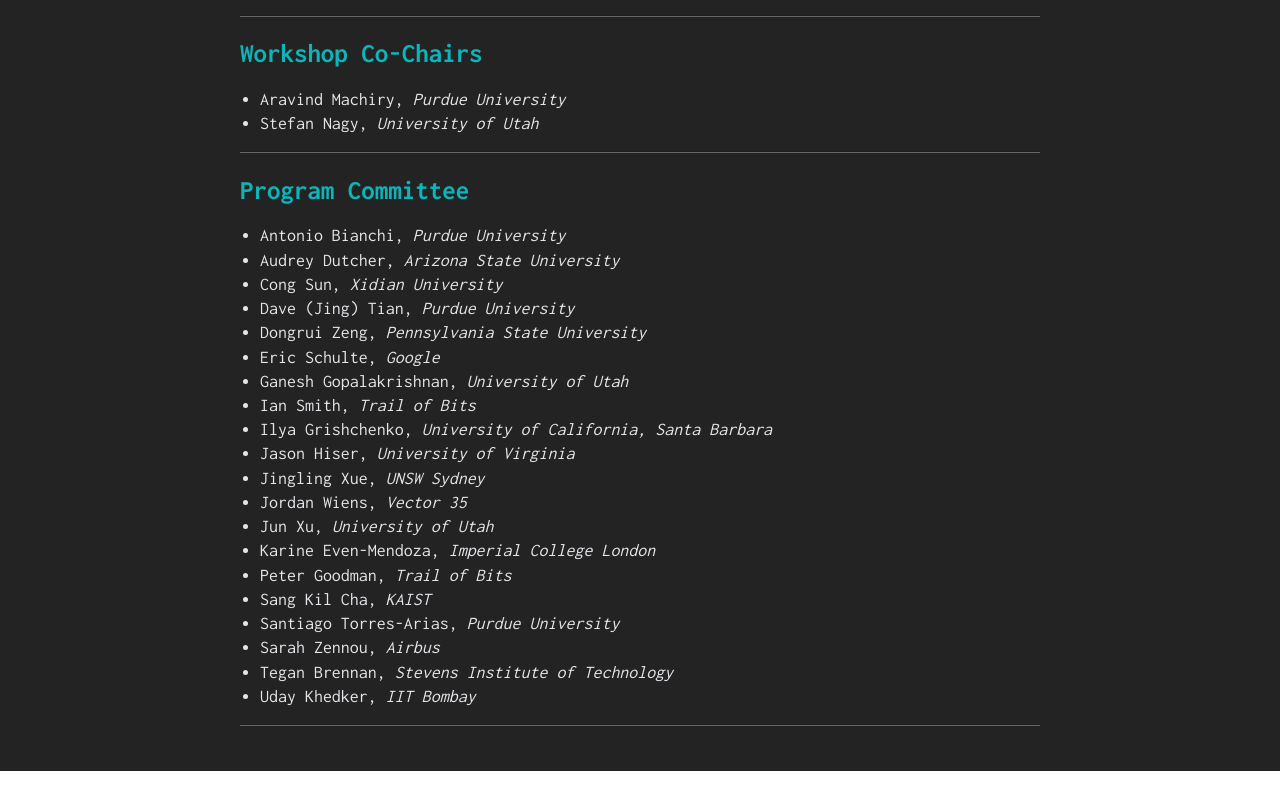
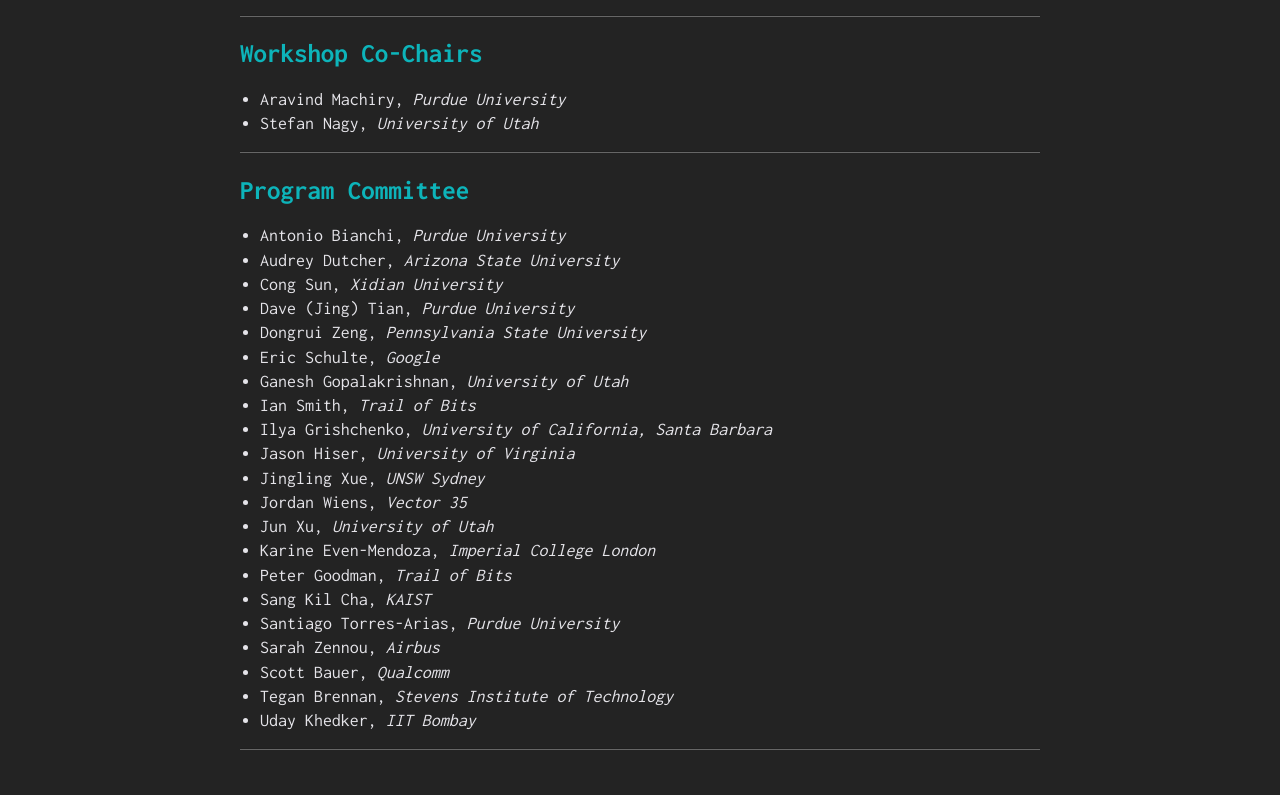
Before and after one commit to NDSS-BAR24/NDSS-BAR24.github.io, a plain HTML site: page index.html in a window 1280 px wide. Shown: the part 2042-2837 px from the top of the page. Before the commit the page ends 2813 px from the top, so only its background shows below. Drawn offline with Linux system fonts and the light colour scheme.

Commit message:
Update PC

```diff
--- a/index.html
+++ b/index.html
@@ -147,6 +147,7 @@
                 <li>Sang Kil Cha, <em>KAIST</em></li>
                 <li>Santiago Torres-Arias, <em>Purdue University</em></li>
                 <li>Sarah Zennou, <em>Airbus</em></li>
+                <li>Scott Bauer, <em>Qualcomm</em></li>
                 <li>Tegan Brennan, <em>Stevens Institute of Technology</em></li>
                 <li>Uday Khedker, <em>IIT Bombay</em></li>
             </ul>
```
